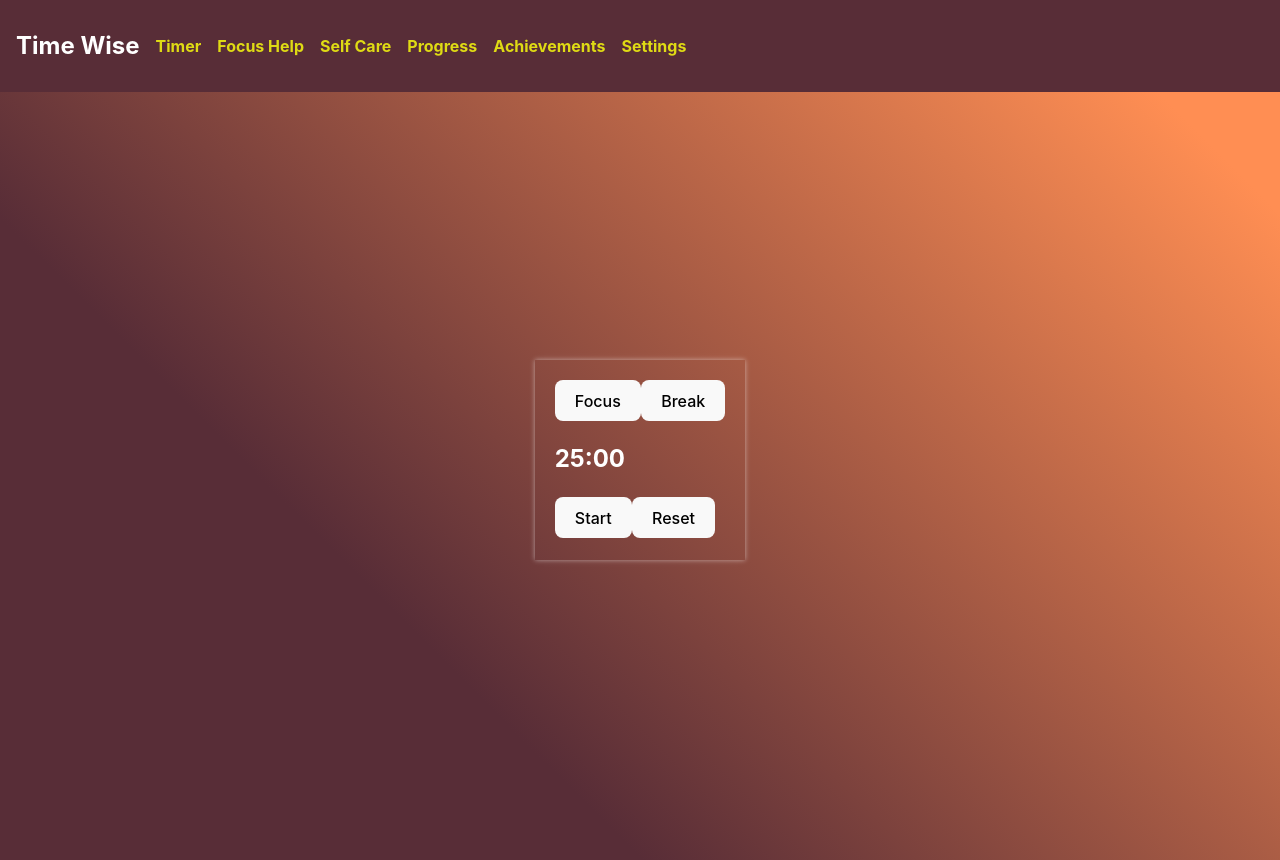
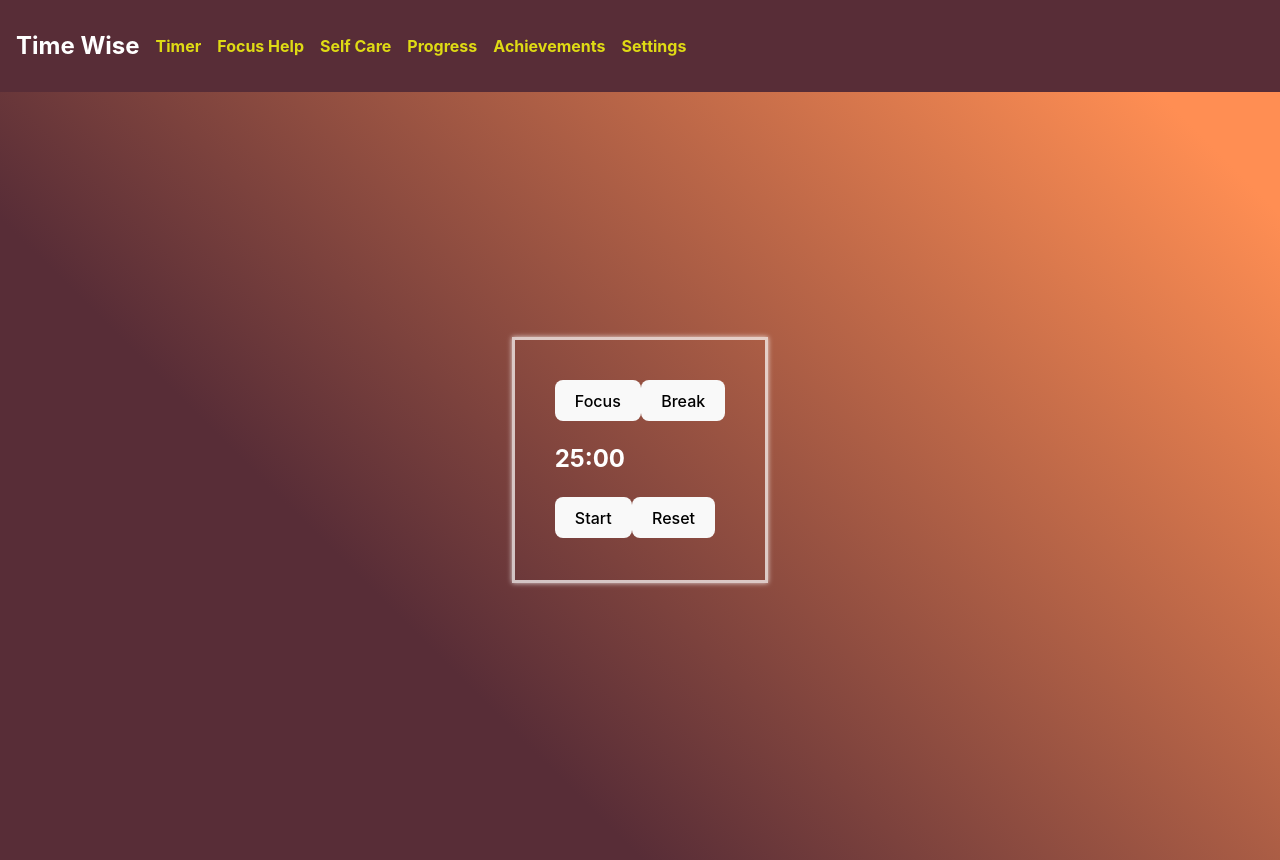
Before and after one commit to Jenni4B/myTimer, a React (Vite) app: page / in a window 1280 px wide. Built offline with nearby package versions, Linux system fonts and the light colour scheme.

Commit message:
Changed the padding on card

```diff
--- a/src/components/common/Card.jsx
+++ b/src/components/common/Card.jsx
@@ -7,16 +7,16 @@ const Card = () => {
   // Get initialSeconds from context instead of trying to access the ref
 
   return (
-    <section className="bg-gray-900 text-white p-6 rounded-lg shadow-lg w-96 flex flex-col items-center" style={{
+    <div className="bg-gray-900 text-white p-6 rounded-lg shadow-lg w-96 flex flex-col items-center" style={{
       height: "160px",
-      border: "2px solidrgba(255, 255, 255, 0.7)", // White border
-      boxShadow: "0 0 5px rgba(255,255,255,0.5)", // Glow effect
-      padding: "20px"
+      border: "3px solid rgba(255, 255, 255, 0.7)", // White border
+      boxShadow: "0 0 5px rgba(255, 255, 255, 0.8)", // Glow effect
+      padding: "40px"
     }}>
       <ErrorBoundary>
         <TimerControls />
       </ErrorBoundary>
-    </section>
+    </div>
   );
 };
 
```
